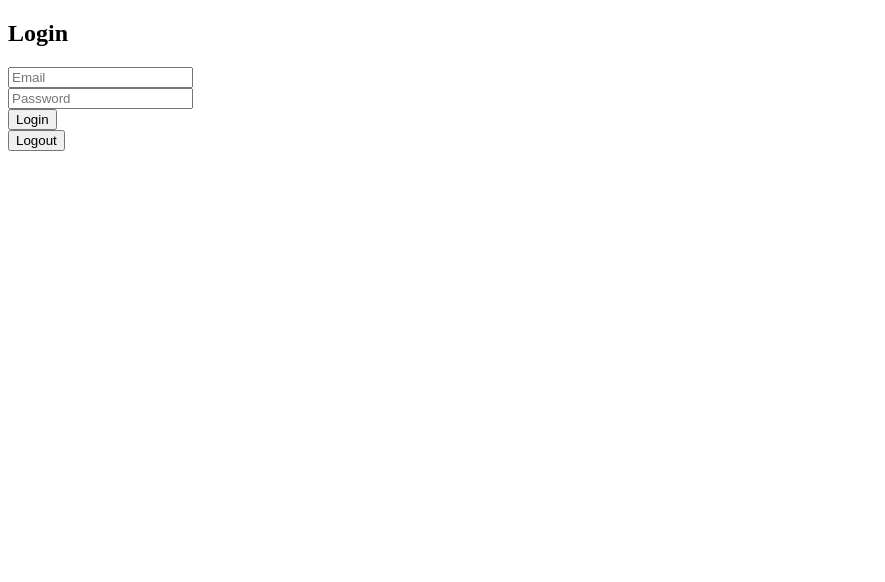
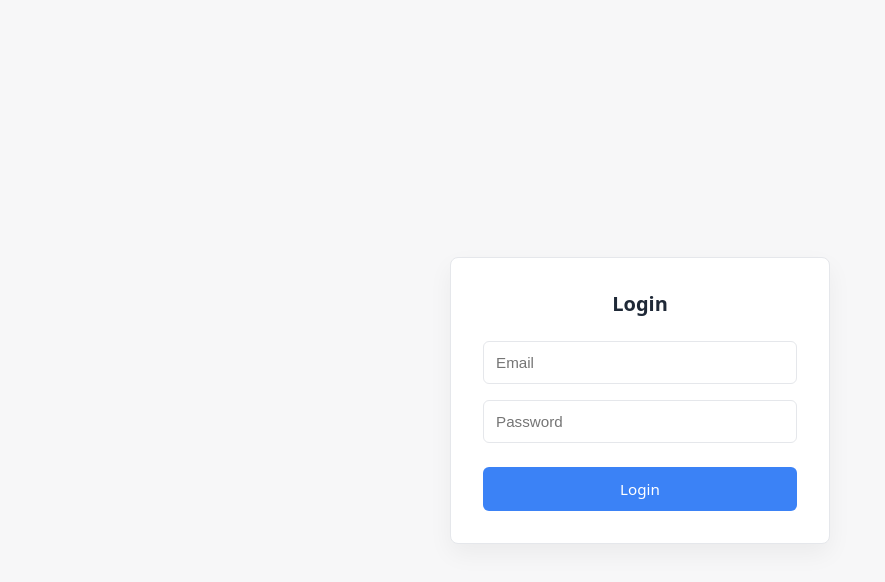
Before and after one commit to walterrkz/cafecito-pos, an Angular app in the folder frontend/: page /login in a window 1280 px wide. Shown: the top 582 px of the page, without its empty margins (0-885 px from the left). Built offline with nearby package versions, Linux system fonts and the light colour scheme.

Commit message:
Login component

```diff
--- a/frontend/src/app/app.component.html
+++ b/frontend/src/app/app.component.html
@@ -1 +1,3 @@
+<div class="container">
 <router-outlet></router-outlet>
+</div>
--- a/frontend/src/app/app.routes.ts
+++ b/frontend/src/app/app.routes.ts
@@ -13,11 +13,11 @@ export const routes: Routes = [
   },
   {
     path: '',
-    redirectTo: 'login',
+    redirectTo: 'products',
     pathMatch: 'full',
   },
   {
     path: '**',
-    redirectTo: 'login',
+    redirectTo: 'products',
   },
 ];
--- a/frontend/src/app/pages/auth/login/login.component.css
+++ b/frontend/src/app/pages/auth/login/login.component.css
@@ -0,0 +1,55 @@
+.login-box {
+  width: 100%;
+  max-width: 380px;
+  background: var(--color-surface);
+  padding: 2rem;
+  border-radius: 8px;
+  border: 1px solid var(--color-border);
+  box-shadow: 0 10px 25px rgba(0, 0, 0, 0.05);
+}
+
+.login-title {
+  margin: 0 0 1.5rem;
+  text-align: center;
+  font-size: 1.25rem;
+  color: var(--color-text);
+}
+
+.login-field {
+  margin-bottom: 1rem;
+}
+
+.login-field input {
+  width: 100%;
+  padding: 0.75rem;
+  font-size: 0.95rem;
+}
+
+.login-button {
+  width: 100%;
+  padding: 0.75rem;
+  margin-top: 0.5rem;
+  font-size: 0.95rem;
+  background: var(--color-primary);
+  color: #ffffff;
+  border: none;
+}
+
+.login-button:disabled {
+  opacity: 0.7;
+  cursor: not-allowed;
+}
+
+.login-error-box {
+  margin-top: 1rem;
+  padding: 0.75rem;
+  border-radius: 6px;
+  background: #fee2e2;
+  border: 1px solid #fecaca;
+}
+
+.login-error {
+  margin: 0.25rem 0;
+  font-size: 0.875rem;
+  color: #991b1b;
+}
--- a/frontend/src/app/pages/auth/login/login.component.html
+++ b/frontend/src/app/pages/auth/login/login.component.html
@@ -1,7 +1,8 @@
-<form (ngSubmit)="onSubmit()">
-  <h2>Login</h2>
+<div class="fullscreen-shell">
+  <form class="login-box" (ngSubmit)="onSubmit()">
+    <h2 class="login-title">Login</h2>
 
-  <div>
+    <div class="login-field">
       <input
         type="email"
         placeholder="Email"
@@ -11,7 +12,7 @@
       />
     </div>
 
-  <div>
+    <div class="login-field">
       <input
         type="password"
         placeholder="Password"
@@ -21,16 +22,18 @@
       />
     </div>
 
-  <button type="submit" [disabled]="loading">
+    <button class="login-button" type="submit" [disabled]="loading">
       {{ loading ? 'Logging in...' : 'Login' }}
     </button>
 
-  @if (error) {
-    <p style="color:red">
+    @if (errors.length) {
+      <div class="login-error-box">
+        @for (error of errors; track error) {
+          <p class="login-error">
             {{ error }}
           </p>
         }
+      </div>
+    }
   </form>
-<button (click)="onLogout()">
-  Logout
-</button>
+</div>
--- a/frontend/src/app/pages/auth/login/login.component.ts
+++ b/frontend/src/app/pages/auth/login/login.component.ts
@@ -8,22 +8,24 @@ import { FormsModule } from '@angular/forms';
   imports: [FormsModule],
   templateUrl: './login.component.html',
   styleUrl: './login.component.css',
-  standalone: true
+  standalone: true,
 })
 export class LoginComponent {
   email = '';
   password = '';
   loading = false;
-  error: string | null = null;
+  errors: string[] = [];
+
+  private errorTimeoutId?: number;
 
   constructor(
     private authService: AuthService,
-    private router: Router
+    private router: Router,
   ) {}
 
   onSubmit(): void {
     this.loading = true;
-    this.error = null;
+    this.errors = [];
 
     this.authService.login(this.email, this.password).subscribe({
       next: () => {
@@ -32,30 +34,32 @@ export class LoginComponent {
       },
       error: (err) => {
         this.loading = false;
-        this.error = this.parseError(err);
+        this.errors = this.parseErrors(err);
+
+        if (this.errorTimeoutId !== undefined) {
+          clearTimeout(this.errorTimeoutId);
+        }
+
+        this.errorTimeoutId = window.setTimeout(() => {
+          this.errors = [];
+        }, 3000);
       },
     });
   }
 
-  private parseError(err: any): string {
-    if (err?.error?.details?.length) {
-      return err.error.details[0].message;
+  private parseErrors(err: any): string[] {
+    if (Array.isArray(err?.error?.details)) {
+      return err.error.details.map((d: any) => d?.message).filter(Boolean);
     }
+
     if (err?.error?.message) {
-      return err.error.message;
+      return [err.error.message];
     }
-    return 'Login failed';
-  }
 
-  onLogout(): void {
-    this.authService.logout().subscribe({
-      next: () => {
-        this.router.navigate(['/login']);
-      },
-      error: () => {
-        // aunque falle backend, cerramos sesión local
-        this.router.navigate(['/login']);
-      },
-    });
+    if (typeof err?.error?.error === 'string') {
+      return [err.error.error];
+    }
+
+    return ['Login failed'];
   }
 }
--- a/frontend/src/styles.css
+++ b/frontend/src/styles.css
@@ -1 +1,59 @@
-/* You can add global styles to this file, and also import other style files */
+:root {
+  --max-width: 1600px;
+  --content-padding: 1.5rem;
+
+  --color-bg: #f7f7f8;
+  --color-surface: #ffffff;
+  --color-text: #1f2937;
+  --color-muted: #6b7280;
+  --color-border: #e5e7eb;
+  --color-primary: #3b82f6;
+
+  --font-base:
+    system-ui, -apple-system, BlinkMacSystemFont, "Segoe UI", Roboto, Helvetica,
+    Arial, sans-serif;
+  --font-size-base: 16px;
+}
+
+* {
+  box-sizing: border-box;
+}
+
+html,
+body {
+  margin: 0;
+  padding: 0;
+  font-family: var(--font-base);
+  font-size: var(--font-size-base);
+  background-color: var(--color-bg);
+  color: var(--color-text);
+  height: 100%;
+}
+
+button {
+  font-family: inherit;
+  cursor: pointer;
+}
+
+input,
+button {
+  border-radius: 6px;
+  border: 1px solid var(--color-border);
+}
+
+.container {
+  max-width: var(--max-width);
+  margin-left: auto;
+  margin-right: auto;
+  padding-left: var(--content-padding);
+  padding-right: var(--content-padding);
+  width: 100%;
+}
+
+.fullscreen-shell {
+  min-height: 100vh;
+  display: flex;
+  align-items: center;
+  justify-content: center;
+  background: var(--color-bg);
+}
```
Lines whose indentation alone changed are shown as unchanged.
